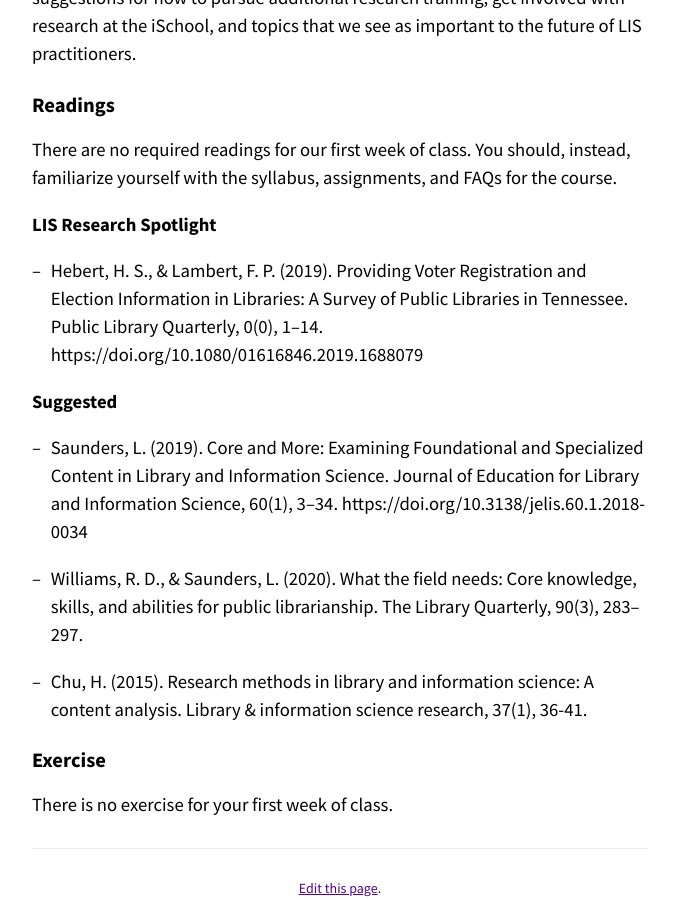
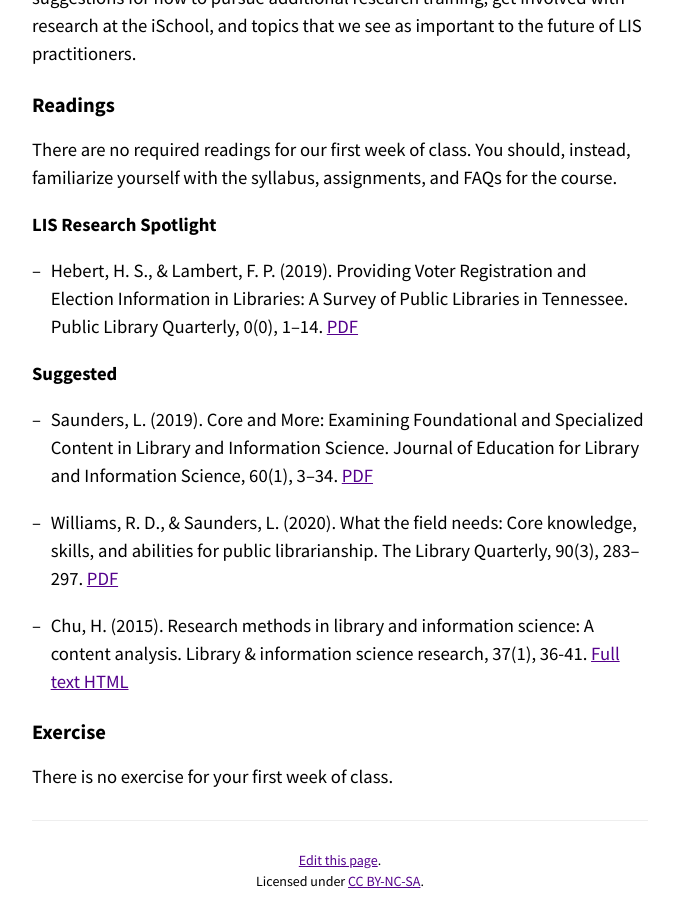
Before and after one commit to nniiicc/LIS-570-Au2020, a Jekyll site: the page built from _2020/course-intro.md, in a window 1280 px wide and 900 px high, scrolled down 3441 px. Shown: the whole window, without its empty margins (300-976 px from the left). Built offline with Jekyll 4.4.1, drawn with Linux system fonts in a browser that asks for light colours.

Commit message:
push updates to PDFs

```diff
--- a/_2020/course-intro.md
+++ b/_2020/course-intro.md
@@ -61,16 +61,16 @@
 
 **LIS Research Spotlight**
 
-- Hebert, H. S., & Lambert, F. P. (2019). Providing Voter Registration and Election Information in Libraries: A Survey of Public Libraries in Tennessee. Public Library Quarterly, 0(0), 1–14. https://doi.org/10.1080/01616846.2019.1688079
+- Hebert, H. S., & Lambert, F. P. (2019). Providing Voter Registration and Election Information in Libraries: A Survey of Public Libraries in Tennessee. Public Library Quarterly, 0(0), 1–14. [PDF](https://www.tandfonline.com/doi/pdf/10.1080/01616846.2019.1688079?casa_token=MFxb8Ap7vfsAAAAA:OVRyOuRTpQqIZYF7ZnfAJI82wPfry_78m0VGvH449mzLAVcM3uJnxOlM-hLluqguaEtgxxc7z0Wr)
 
 
 **Suggested**
 
-- Saunders, L. (2019). Core and More: Examining Foundational and Specialized Content in Library and Information Science. Journal of Education for Library and Information Science, 60(1), 3–34. https://doi.org/10.3138/jelis.60.1.2018-0034
+- Saunders, L. (2019). Core and More: Examining Foundational and Specialized Content in Library and Information Science. Journal of Education for Library and Information Science, 60(1), 3–34. [PDF](http://publish.illinois.edu/whylibraries/files/2019/10/saunders-2019-jelis.60.1.2018-0034.pdf)
 
-- Williams, R. D., & Saunders, L. (2020). What the field needs: Core knowledge, skills, and abilities for public librarianship. The Library Quarterly, 90(3), 283–297.
+- Williams, R. D., & Saunders, L. (2020). What the field needs: Core knowledge, skills, and abilities for public librarianship. The Library Quarterly, 90(3), 283–297. [PDF](https://www.journals.uchicago.edu/doi/pdf/10.1086/708958?casa_token=rck62gpPkr0AAAAA:9Zu4Rca3t3QRexrkPRRT7IYKOhTSGb9DN0bfPRzQa2FbCTOp0YlKEJkXT8wiJFA_IbWQPTV_jbc)
 
-- Chu, H. (2015). Research methods in library and information science: A content analysis. Library & information science research, 37(1), 36-41.
+- Chu, H. (2015). Research methods in library and information science: A content analysis. Library & information science research, 37(1), 36-41. [Full text HTML](https://www.sciencedirect.com/science/article/pii/S0740818815000109?casa_token=RwAj9Jxbm04AAAAA:qNt1bo-_86TK7G4LDkOv1BCW_2ck3S2u_o-0IPPMra94kL2sOaqQoAT3MPEwlWeuP71DlyZhbg)
 
 ## Exercise
 There is no exercise for your first week of class.
```
Also changed, not shown: _2020/res-ethics.md (+4 -2 lines), 2 other files.
